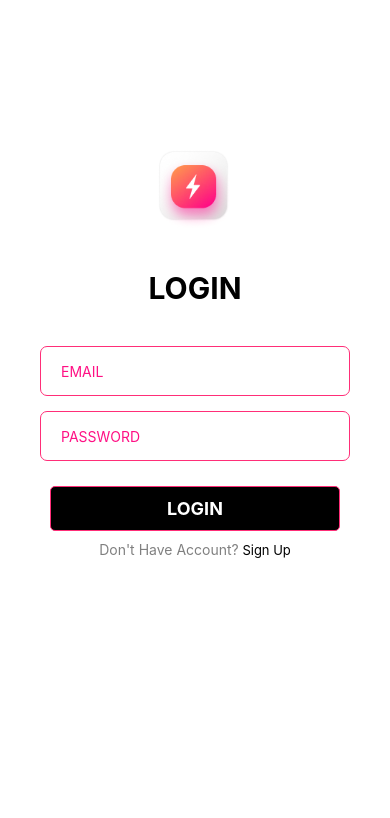
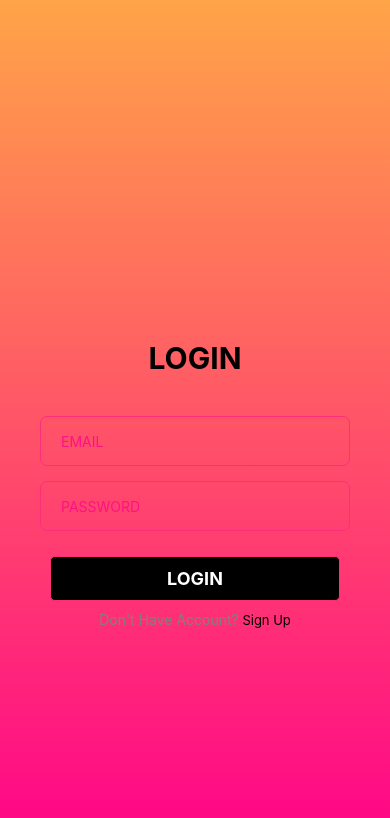
Before and after one commit to Indrajiths4/Energy-Monitor, a React Native app in the folder Curently/: screen /Login in a window 390 px wide. Shown: the top 818 px of the page. Built offline with nearby package versions, Linux system fonts and the light colour scheme.

Commit message:
Fix import statement and add linear gradient to Login screen

```diff
--- a/Curently/Screens/Login.js
+++ b/Curently/Screens/Login.js
@@ -2,7 +2,8 @@ import React, { useState } from 'react';
 import { Alert, Button, Image, Pressable, SafeAreaView, StyleSheet, Switch, Text, TextInput, View } from 'react-native';
 import { useNavigation } from '@react-navigation/native';
 const logo = require("../assets/Group 2666.png");
-import { getAuth, signInWithEmailAndPassword , createUserWithEmailAndPassword } from "firebase/auth";
+import { getAuth, signInWithEmailAndPassword, createUserWithEmailAndPassword } from "firebase/auth";
+import { LinearGradient } from 'expo-linear-gradient';
 
 
 const Login = () => {
@@ -45,9 +46,11 @@ const Login = () => {
   }
 
   return (
+    <LinearGradient colors={['#FFA448', '#FF0488']} style={styles.container}>
       <SafeAreaView style={styles.container}>
-      <Image source={logo} style={styles.image} resizeMode='contain' />
-      {signup ? <Text style={styles.title}>Sign up</Text> : <Text style={styles.title}>Login</Text> }
+
+
+        {signup ? <Text style={styles.title}>Sign up</Text> : <Text style={styles.title}>Login</Text>}
         <View style={styles.inputView}>
           <TextInput
 
@@ -93,21 +96,31 @@ const Login = () => {
           </Text>
         </Pressable>
 
+        {/* </LinearGradient> */}
+
       </SafeAreaView>
+    </LinearGradient>
   );
 };
 
 const styles = StyleSheet.create({
   container: {
+    flex: 1,
+    paddingTop: 150,
+  },
+  innerContainer: {
     alignItems: "center",
-    paddingTop: 150,
-    backgroundColor: "white",
+    backgroundColor: "transparent",
     flex: 1
   },
-  image: {
-    height: 80,
-    width: 80
+  background: {
+    flex: 1,
+    position: 'absolute',
+    left: 0,
+    right: 0,
+    top: 0,
   },
+
   title: {
     fontSize: 30,
     fontWeight: "bold",
```
Lines whose indentation alone changed are shown as unchanged.
